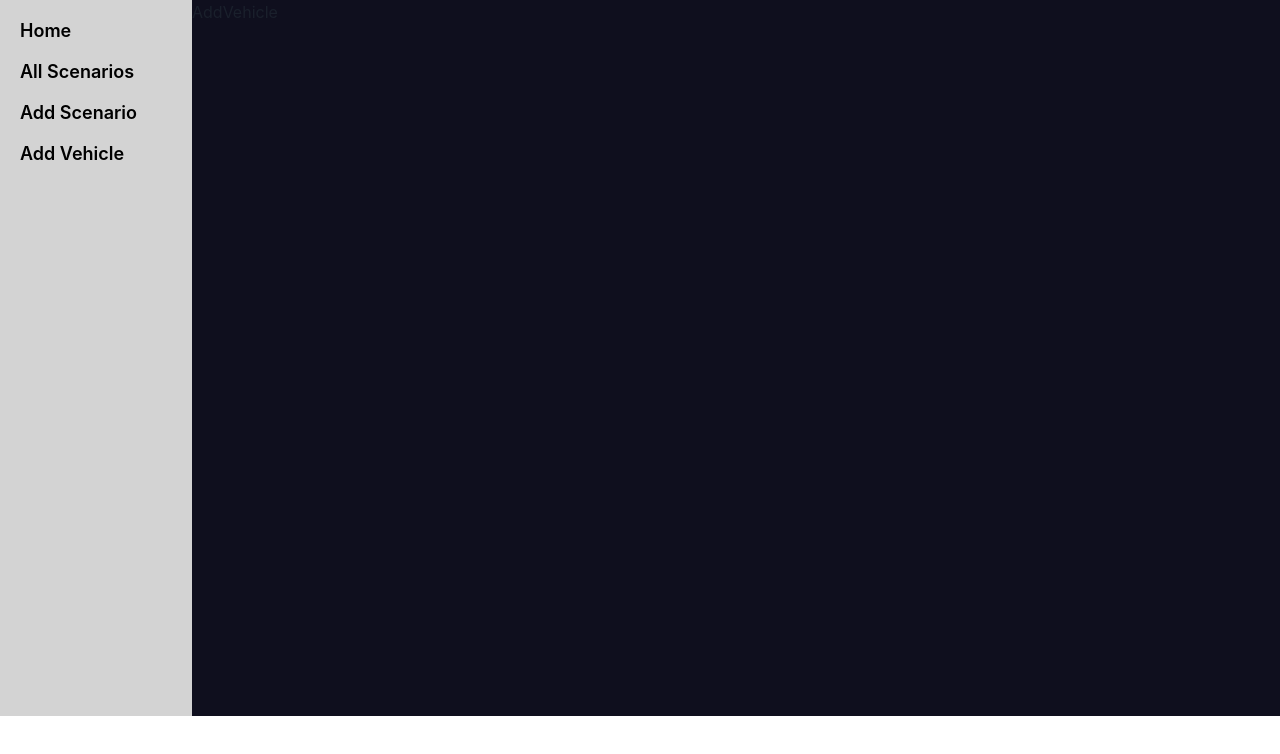
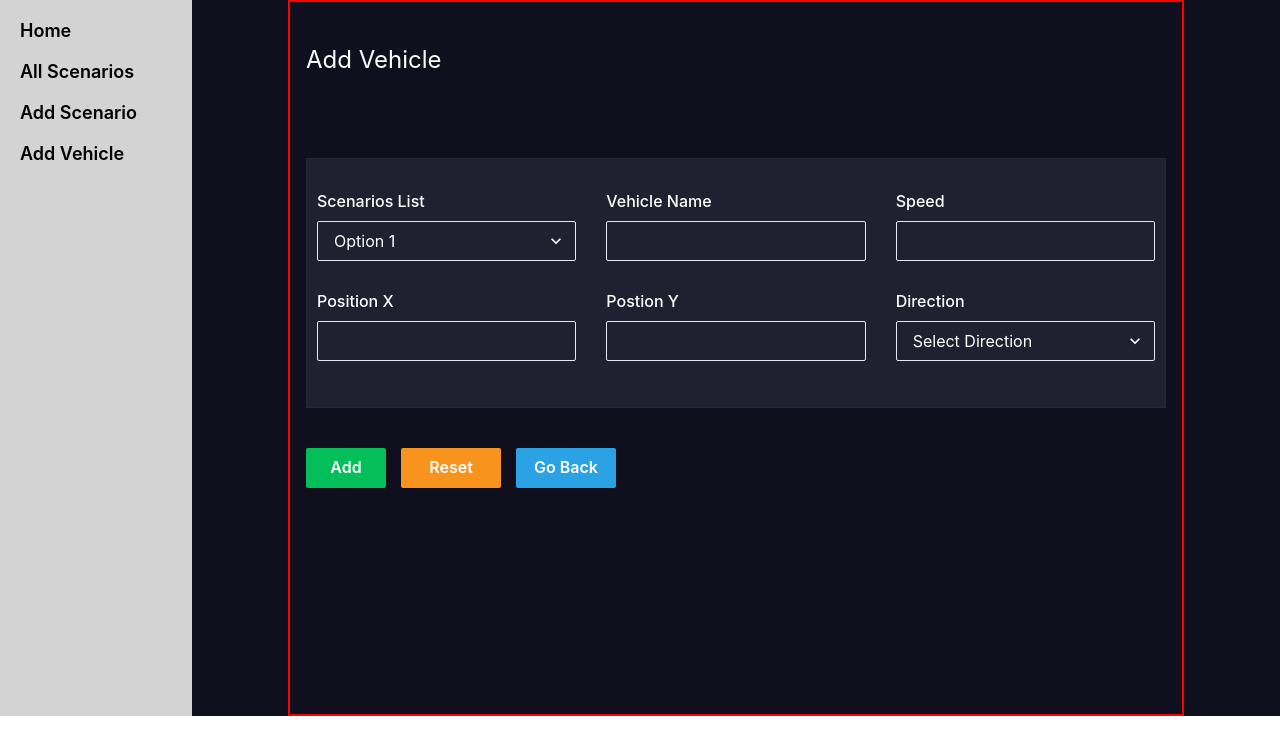
Before and after one commit to Sai-Narasimha/apex-plus, a React (Create React App) app: page /add-vehicle in a window 1280 px wide. Shown: the top 754 px of the page. Built offline with nearby package versions, Linux system fonts and the light colour scheme.

Commit message:
add vehicle component done

```diff
--- /dev/null
+++ b/src/Components/Buttons.jsx
@@ -0,0 +1,47 @@
+import { Button } from "@chakra-ui/react";
+
+const GreenButton = ({ text, type, onClick }) => {
+  return (
+    <Button
+      bg="rgb(4,190,90)"
+      color="white"
+      rounded="sm"
+      w="80px"
+      colorScheme="green"
+      type={type}
+      onClick={onClick}
+      mr="15px"
+    >
+      {text}
+    </Button>
+  );
+};
+
+const BlueButton = ({ text }) => {
+  return (
+    <Button
+      bg="rgb(43,162,228)"
+      color="white"
+      rounded="sm"
+      w="100px"
+      colorScheme="blue"
+    >
+      {text}
+    </Button>
+  );
+};
+const OrangeButton = ({ text }) => {
+  return (
+    <Button
+      bg="rgb(248,147,29)"
+      color="white"
+      rounded="sm"
+      w="100px"
+      colorScheme="orange"
+      mr="15px"
+    >
+      {text}
+    </Button>
+  );
+};
+export { GreenButton, OrangeButton, BlueButton };
--- a/src/Pages/AddScenario.jsx
+++ b/src/Pages/AddScenario.jsx
@@ -1,7 +1,6 @@
-import React from "react";
+import React, { useState } from "react";
 import {
   Box,
-  Button,
   Container,
   Flex,
   FormControl,
@@ -9,7 +8,25 @@ import {
   Input,
   Text,
 } from "@chakra-ui/react";
+import { BlueButton, GreenButton, OrangeButton } from "../Components/Buttons";
+import { SaveData } from "../utils/LocalStorage";
+
 export const AddScenario = () => {
+  const [data, setData] = useState([]);
+  const [scenarioData, setScenarioData] = useState({
+    id:1,
+    name: "",
+    time: "",
+  });
+  const handleChange = (e) => {
+    setScenarioData({ ...scenarioData, [e.target.name]: e.target.value });
+  };
+  const handleSubmit = (e) => {
+    e.preventDefault();
+    setData([...data, scenarioData]);
+    SaveData("scenarioData", data);
+  };
+
   return (
     <Container maxWidth="70%">
       <Box mt="10">
@@ -17,56 +34,58 @@ export const AddScenario = () => {
           Add Scenario
         </Text>
       </Box>
+      l
+      <form onSubmit={handleSubmit} >
         <Box
           bg="rgba(41, 41, 57, 0.667)"
           w="90%"
           h="200px"
           mt="20"
           border="0.5px solid rgba(41, 41, 57, 0.667)"
+
         >
-        <FormControl mt="50px">
-          <Flex m="auto" justifyContent="space-around">
+          <Flex m="auto" justifyContent="space-around" mt={10}>
             <Box>
+              <FormControl>
                 <FormLabel color="white">Scenario Name</FormLabel>
                 <Input
                   type="text"
                   w="280px"
                   rounded="sm"
-                width="auto"
                   color="white"
-                isRequired="true"
-                errorBorderColor="red.500"
+                  required={true}
                   pl="30px"
+                  name="name"
+                  value={scenarioData.name}
+                  onChange={handleChange}
                 />
+              </FormControl>
             </Box>
             <Box>
+              <FormControl>
                 <FormLabel color="white">Scenario Time (seconds)</FormLabel>
                 <Input
                   type="number"
                   rounded="sm"
-                isRequired="true"
+                  required={true}
                   w="280px"
                   color="white"
-                errorBorderColor="red.500"
                   pl="30px"
+                  name="time"
+                  value={scenarioData.time}
+                  onChange={handleChange}
                 />
+              </FormControl>
             </Box>
           </Flex>
-        </FormControl>
         </Box>
-      <Box mt="20">
-        <Flex w="30%" justifyContent="space-between">
-          <Button bg="rgb(4,190,90)" color="white" rounded="sm" w="80px" colorScheme="green">
-            Add
-          </Button>
-          <Button bg="rgb(248,147,29)" color="white" rounded="sm" w="100px" colorScheme="orange">
-            Reset
-          </Button>
-          <Button bg="rgb(43,162,228)" color="white" rounded="sm" w="100px" colorScheme="blue">
-            Go Back
-          </Button>
-        </Flex>
+
+        <Box mt="10">
+          <GreenButton text="Add" type="submit" />
+          <OrangeButton text="Reset" />
+          <BlueButton text="Go Back" />
         </Box>
+      </form>
     </Container>
   );
 };
--- a/src/Pages/AddVehicle.jsx
+++ b/src/Pages/AddVehicle.jsx
@@ -1,7 +1,169 @@
-import React from 'react'
+import {
+  Box,
+  Container,
+  FormLabel,
+  Grid,
+  GridItem,
+  Input,
+  Select,
+  Text,
+} from "@chakra-ui/react";
+import React, { useState } from "react";
+import { BlueButton, GreenButton, OrangeButton } from "../Components/Buttons";
+import { SaveData } from "../utils/LocalStorage";
 
 export const AddVehicle = () => {
+  const directions = [
+    "Select Direction",
+    "Towords",
+    "Backwords",
+    "upwords",
+    "Downwords",
+  ];
+  const [data, setData] = useState([]);
+  const [vehicleData, setVehicleData] = useState({
+    id: 1,
+    scenario: "",
+    name: "",
+    positionX: "",
+    positionY: "",
+    speed: "",
+    direction: "",
+  });
+
+  const handleChange = (e) => {
+    setVehicleData({ ...vehicleData, [e.target.name]: e.target.value });
+  };
+  const handleSubmit = (e) => {
+    e.preventDefault();
+    setData([...data, vehicleData]);
+    SaveData("vehicleData", data);
+    console.log(data);
+  };
   return (
-    <div>AddVehicle</div>
-  )
-}
+    <Container maxWidth="70%" border="2px solid red">
+      <Box mt="10">
+        <Text color="white" fontSize="24px">
+          Add Vehicle
+        </Text>
+      </Box>
+
+      <form onSubmit={handleSubmit}>
+        <Box
+          h="250px"
+          bg="rgba(41, 41, 57, 0.667)"
+          border="0.5px solid rgba(41, 41, 57, 0.667)"
+          mt="20"
+        >
+          <Grid
+            templateColumns="repeat(3,1fr)"
+            templateRows="repeat(2,70px)"
+            gap="30px"
+            mt="20px"
+            padding="10px"
+          >
+            <GridItem>
+              <FormLabel color="white">Scenarios List</FormLabel>
+              <Select
+                color="white"
+                colorScheme="black"
+                rounded="sm"
+                value={vehicleData.scenario}
+                name="scenario"
+                onChange={handleChange}
+              >
+                <option value="option1" style={{ backgroundColor: "black" }}>
+                  Option 1
+                </option>
+                <option value="option2" style={{ backgroundColor: "black" }}>
+                  Option 2
+                </option>
+                <option value="option3" style={{ backgroundColor: "black" }}>
+                  Option 3
+                </option>
+              </Select>
+            </GridItem>
+            <GridItem>
+              <FormLabel color="white">Vehicle Name</FormLabel>
+              <Input
+                type="text"
+                rounded="sm"
+                required={true}
+                color="white"
+                pl="30px"
+                name="name"
+                value={vehicleData.name}
+                onChange={handleChange}
+              />
+            </GridItem>
+            <GridItem>
+              <FormLabel color="white">Speed</FormLabel>
+              <Input
+                type="number"
+                rounded="sm"
+                required={true}
+                color="white"
+                pl="30px"
+                name="speed"
+                value={vehicleData.speed}
+                onChange={handleChange}
+              />
+            </GridItem>
+            <GridItem>
+              <FormLabel color="white">Position X</FormLabel>
+              <Input
+                type="number"
+                rounded="sm"
+                required={true}
+                color="white"
+                pl="30px"
+                name="positionX"
+                value={vehicleData.positionX}
+                onChange={handleChange}
+              />
+            </GridItem>
+            <GridItem>
+              <FormLabel color="white">Postion Y</FormLabel>
+              <Input
+                type="number"
+                rounded="sm"
+                required={true}
+                color="white"
+                pl="30px"
+                name="positionY"
+                value={vehicleData.positionY}
+                onChange={handleChange}
+              />
+            </GridItem>
+            <GridItem>
+              <FormLabel color="white">Direction</FormLabel>
+              <Select
+                color="white"
+                colorScheme="black"
+                rounded="sm"
+                name="direction"
+                value={vehicleData.direction}
+                onChange={handleChange}
+              >
+                {directions.map((direction, i) => (
+                  <option
+                    value={direction}
+                    key={i}
+                    style={{ backgroundColor: "black" }}
+                  >
+                    {direction}
+                  </option>
+                ))}
+              </Select>
+            </GridItem>
+          </Grid>
+        </Box>
+        <Box mt="10">
+          <GreenButton text="Add" type="submit" />
+          <OrangeButton text="Reset" />
+          <BlueButton text="Go Back" />
+        </Box>
+      </form>
+    </Container>
+  );
+};
--- /dev/null
+++ b/src/utils/LocalStorage.js
@@ -0,0 +1,15 @@
+const SaveData = (key, data) => {
+  localStorage.setItem(key, JSON.stringify(data));
+};
+
+const GetData = (key) => {
+  try {
+    let data = localStorage.getItem(key);
+    data = JSON.parse(data);
+    return data;
+  } catch (err) {
+    return err;
+  }
+};
+
+export { SaveData, GetData };
```
Lines whose indentation alone changed are shown as unchanged.
